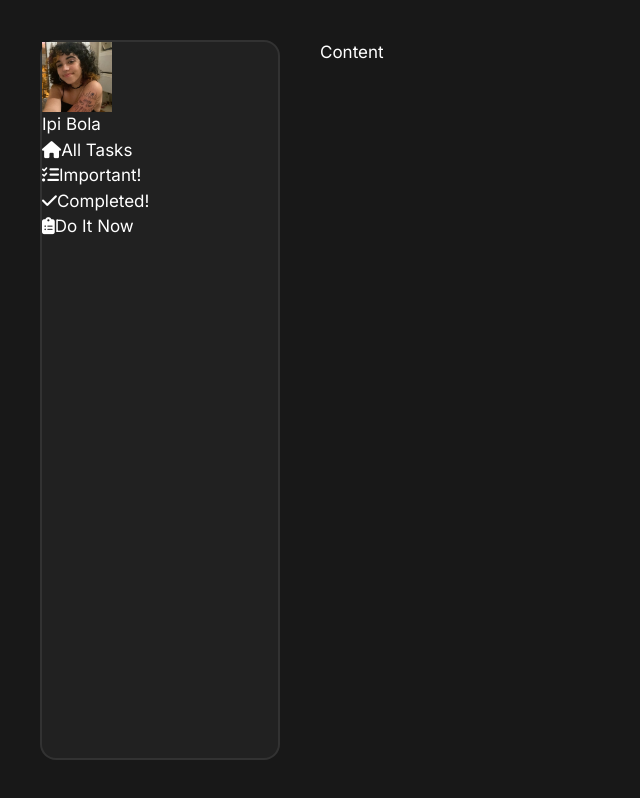
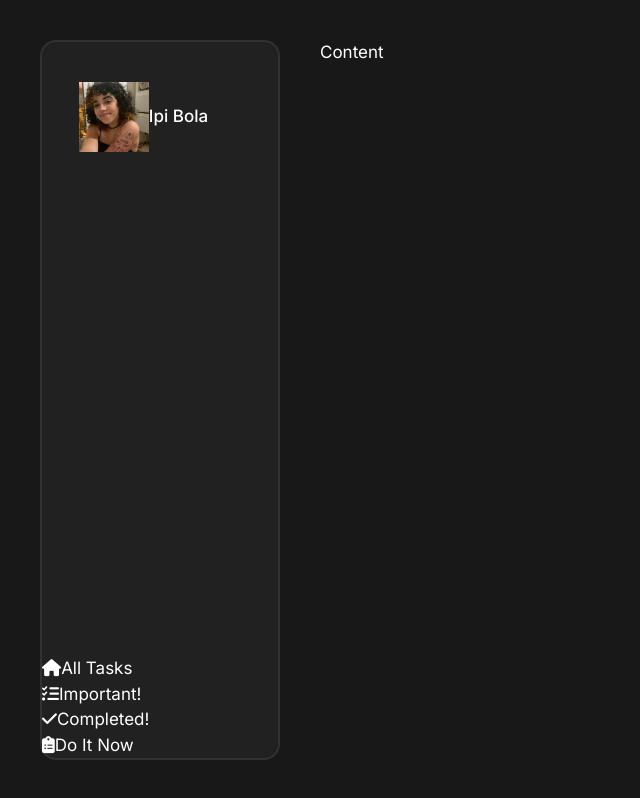
Before and after one commit to Peleton-011/chore-tracker, a Next.js app: page / in a window 1280 px wide. Shown: the whole page, without its empty margins (0-640 px from the left). Built offline with nearby package versions, Linux system fonts and the light colour scheme.

Commit message:
Improve sidebar styling

```diff
--- a/app/components/Sidebar/Sidebar.tsx
+++ b/app/components/Sidebar/Sidebar.tsx
@@ -11,7 +11,7 @@ function Sidebar() {
 	const { theme } = useGlobalState();
 
 	const router = useRouter();
-    const pathname = usePathname();
+	const pathname = usePathname();
 
 	const handleClick = (link: string) => {
 		router.push(link);
@@ -36,12 +36,13 @@ function Sidebar() {
 			</div>
 			<ul className="nav-items">
 				{menu.map((item) => {
-
-                    const link = item.link;
+					const link = item.link;
 					return (
 						<li
 							key={item.id}
-							className={`nav-item ${pathname === link ? "active" : ""}`}
+							className={`nav-item ${
+								pathname === link ? "active" : ""
+							}`}
 							onClick={() => handleClick(item.link)}
 						>
 							{item.icon}
@@ -61,6 +62,28 @@ const SidebarStyled = styled.nav`
 	border: 2px solid ${({ theme }) => theme.borderColor2};
 
 	border-radius: 1rem;
+
+	display: flex;
+	flex-direction: column;
+	justify-content: space-between;
+
+	color: ${({ theme }) => theme.colorGray3};
+
+	.profile {
+		position: relative;
+		margin: 1.5rem;
+		padding: 1rem 0.8rem;
+
+        border-radius: 1rem;
+        cursor: pointer;
+
+        font-weight: 500;
+        color: ${({ theme }) => theme.colorGray0};
+
+        display: flex;
+        align-items: center;
+
+	}
 `;
 
 export default Sidebar;
```
